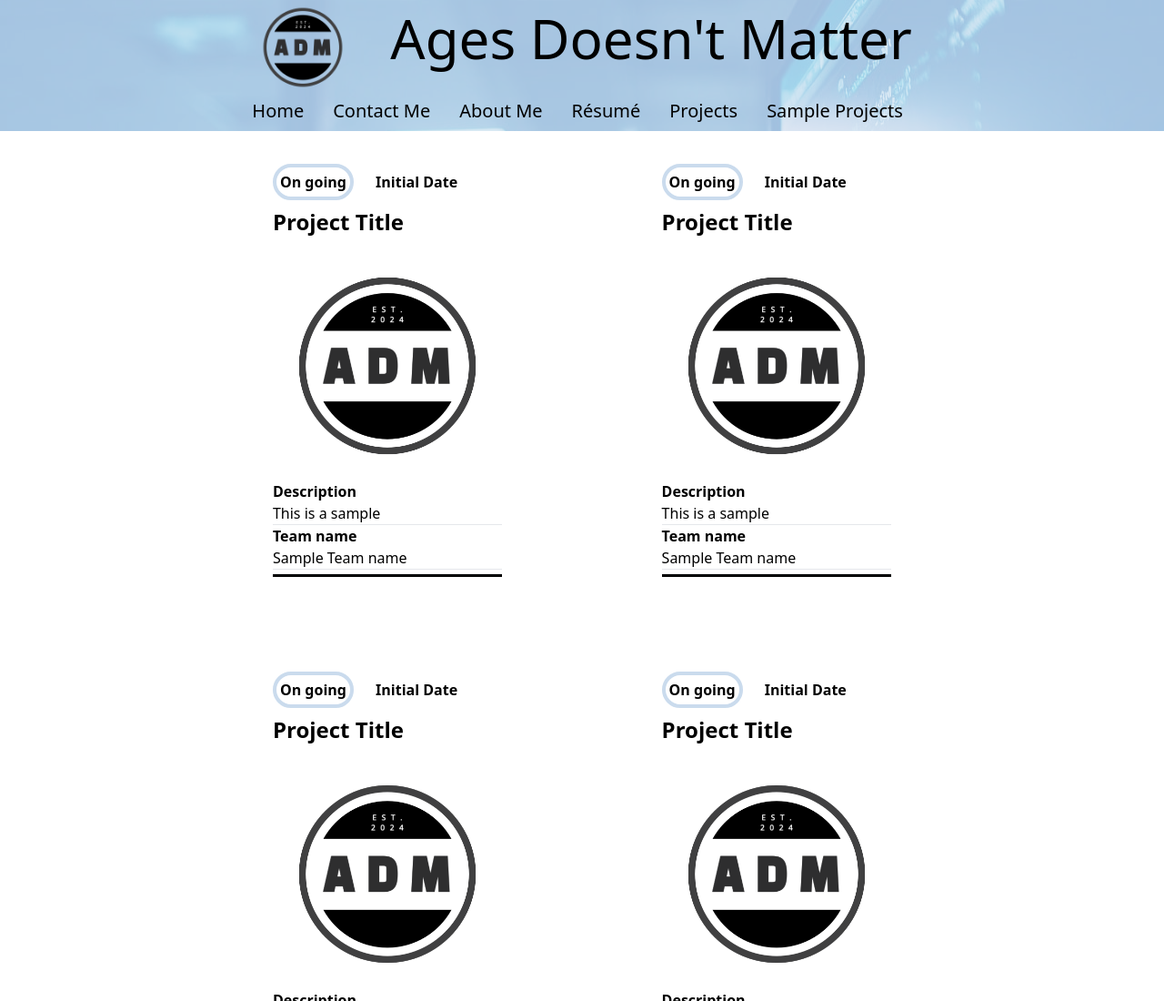
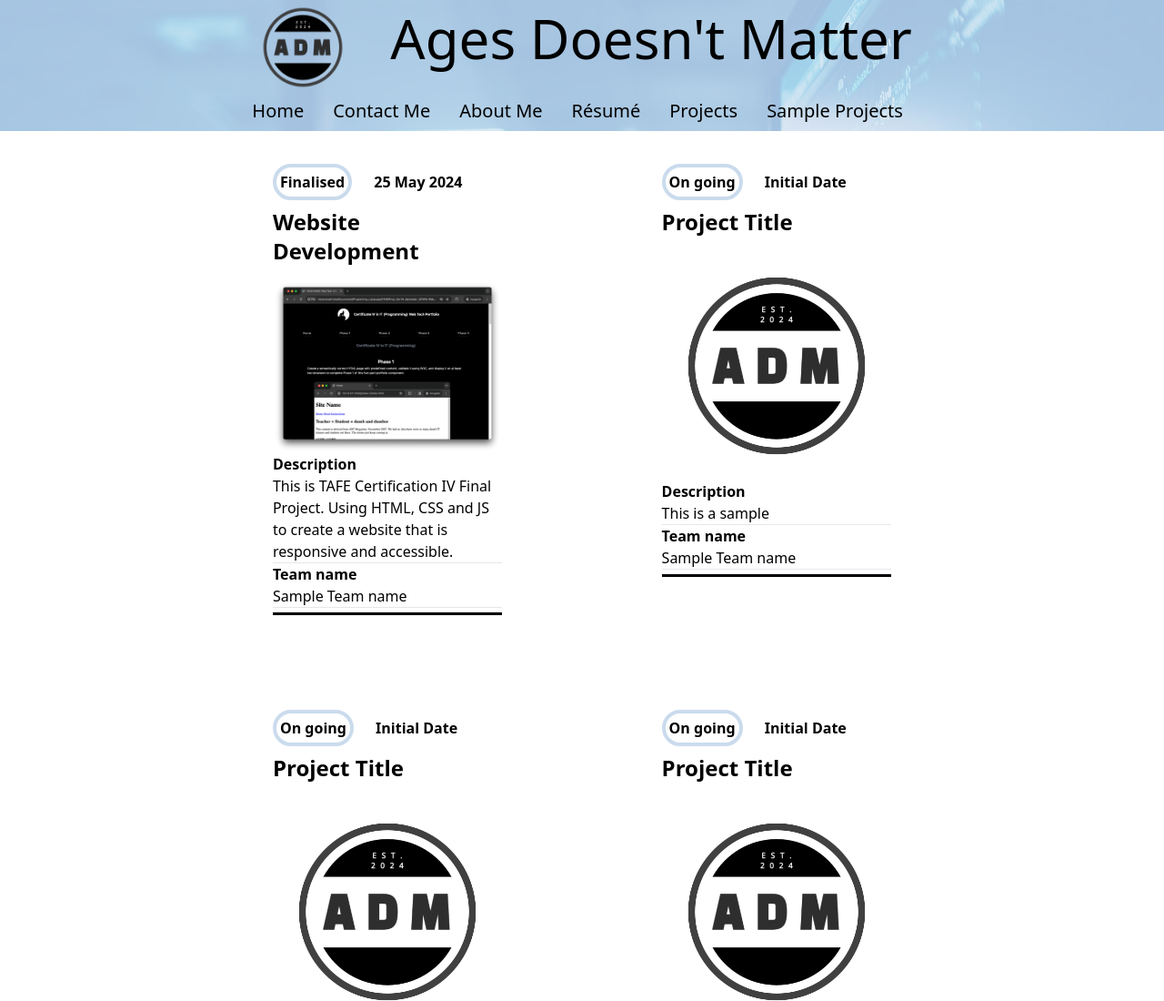
Before and after one commit to yacmov/civ-web-technologies-portfolio-final-proj, a website: page mywork.html in a window 1280 px wide. Shown: the top 1100 px of the page at 91% size. Drawn offline with Linux system fonts and the light colour scheme.

Commit message:
feat(mywork): added sample projects content

```diff
--- a/mywork.html
+++ b/mywork.html
@@ -60,15 +60,17 @@
         <section class="sm:mx-auto sm:w-8/12 sm:align-middle sm:flex sm:flex-wrap sm:gap-x-0.5">
             <h3 class="hidden">card containers</h3>
             <section id="sample01" class="m-5 font-bold text-1xl sm:mx-auto sm:w-1/3 sm:align-middle">
-                <a class="hover:bg-spinodal block sm:mx-auto p-4" href="#">
-                    <p class="inline-block mr-5 border-4 rounded-full border-spinodal p-1">On going</p>
-                    <h3 class="inline-block">Initial Date
+                <a class="hover:bg-spinodal block sm:mx-auto p-4" href="https://dev.screencraft.net.au/~kosukhwa/">
+                    <p class="inline-block mr-5 border-4 rounded-full border-spinodal p-1">Finalised</p>
+                    <h3 class="inline-block">25 May 2024
                     </h3>
                     <section class="mb-8 flex flex-col justify-center">
-                        <h4 class="text-2xl mb-3 w-full mt-2">Project Title</h4>
-                        <img class="mt-1 w-full h-full" src="./assets/img/logo/logo.png" alt="Project image">
+                        <h4 class="text-2xl mb-3 w-full mt-2">Website Development</h4>
+                        <img class="mt-1 w-full h-full" src="./assets/img/projects/01-certi4-web-portfolio.png"
+                            alt="Project image">
                         <p class="block">Description</p>
-                        <p class="font-normal">This is a sample
+                        <p class="font-normal">This is TAFE Certification IV Final Project. Using HTML, CSS and JS to
+                            create a website that is responsive and accessible.</p>
                         </p>
                         <hr>
                         <footer class="block">
```
Also changed, not shown: projects.html (+3 -3 lines).
